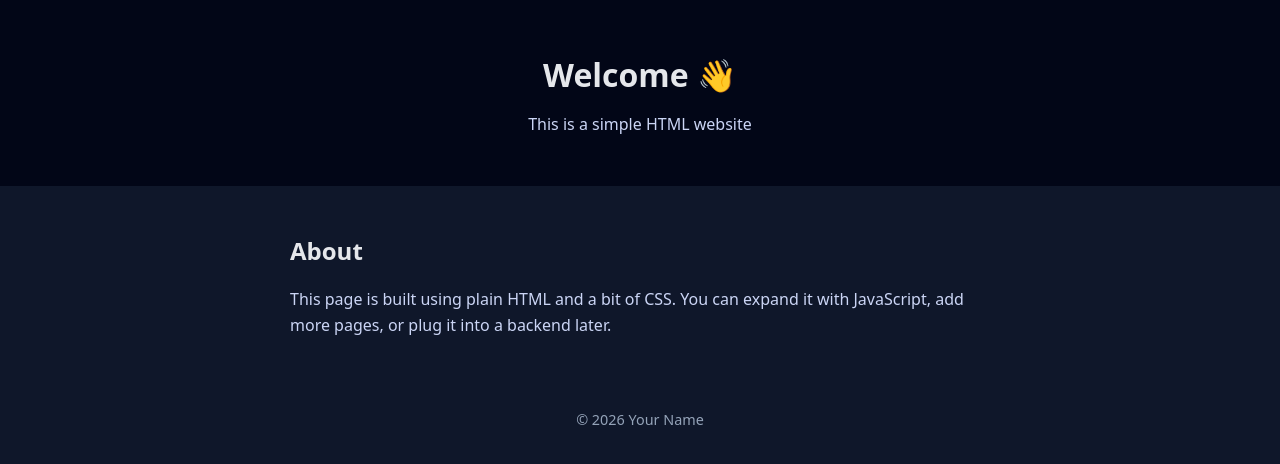
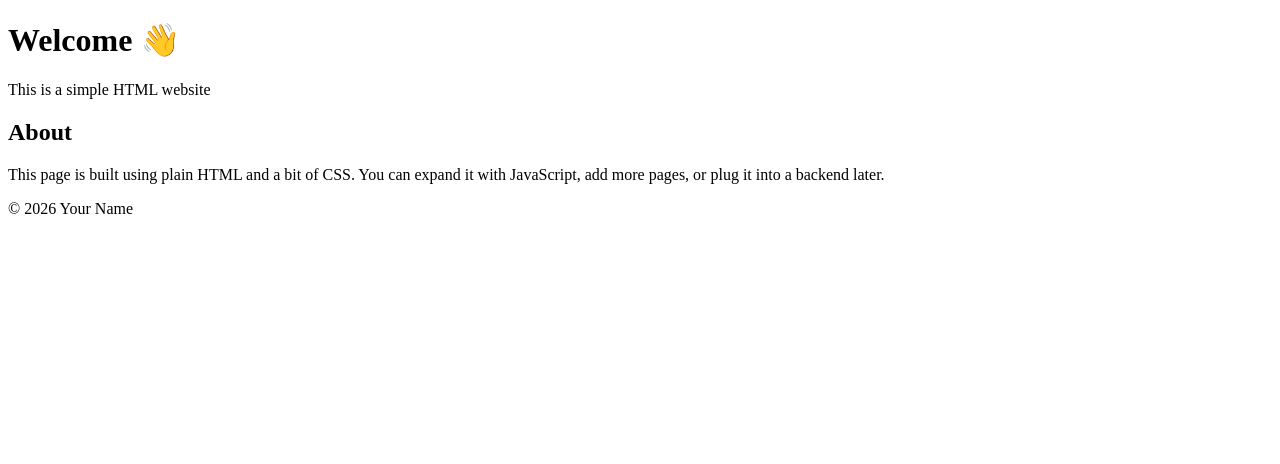
Before and after one commit to yugant-ghimire/simple-html, a plain HTML site: page index.html in a window 1280 px wide. Drawn offline with Linux system fonts and the light colour scheme.

Commit message:
Remove head section from index.html

```diff
--- a/index.html
+++ b/index.html
@@ -1,47 +1,5 @@
 <!DOCTYPE html>
 <html lang="en">
-<head>
-  <meta charset="UTF-8" />
-  <meta name="viewport" content="width=device-width, initial-scale=1.0" />
-  <title>My Simple Site</title>
-  <style>
-    body {
-      font-family: system-ui, -apple-system, sans-serif;
-      background: #0f172a;
-      color: #e5e7eb;
-      margin: 0;
-      padding: 0;
-    }
-
-    header {
-      padding: 2rem;
-      text-align: center;
-      background: #020617;
-    }
-
-    main {
-      max-width: 700px;
-      margin: 3rem auto;
-      padding: 0 1.5rem;
-    }
-
-    h1 {
-      margin-bottom: 0.5rem;
-    }
-
-    p {
-      line-height: 1.6;
-      color: #cbd5f5;
-    }
-
-    footer {
-      text-align: center;
-      padding: 1.5rem;
-      font-size: 0.9rem;
-      color: #94a3b8;
-    }
-  </style>
-</head>
 <body>
 
   <header>
```
